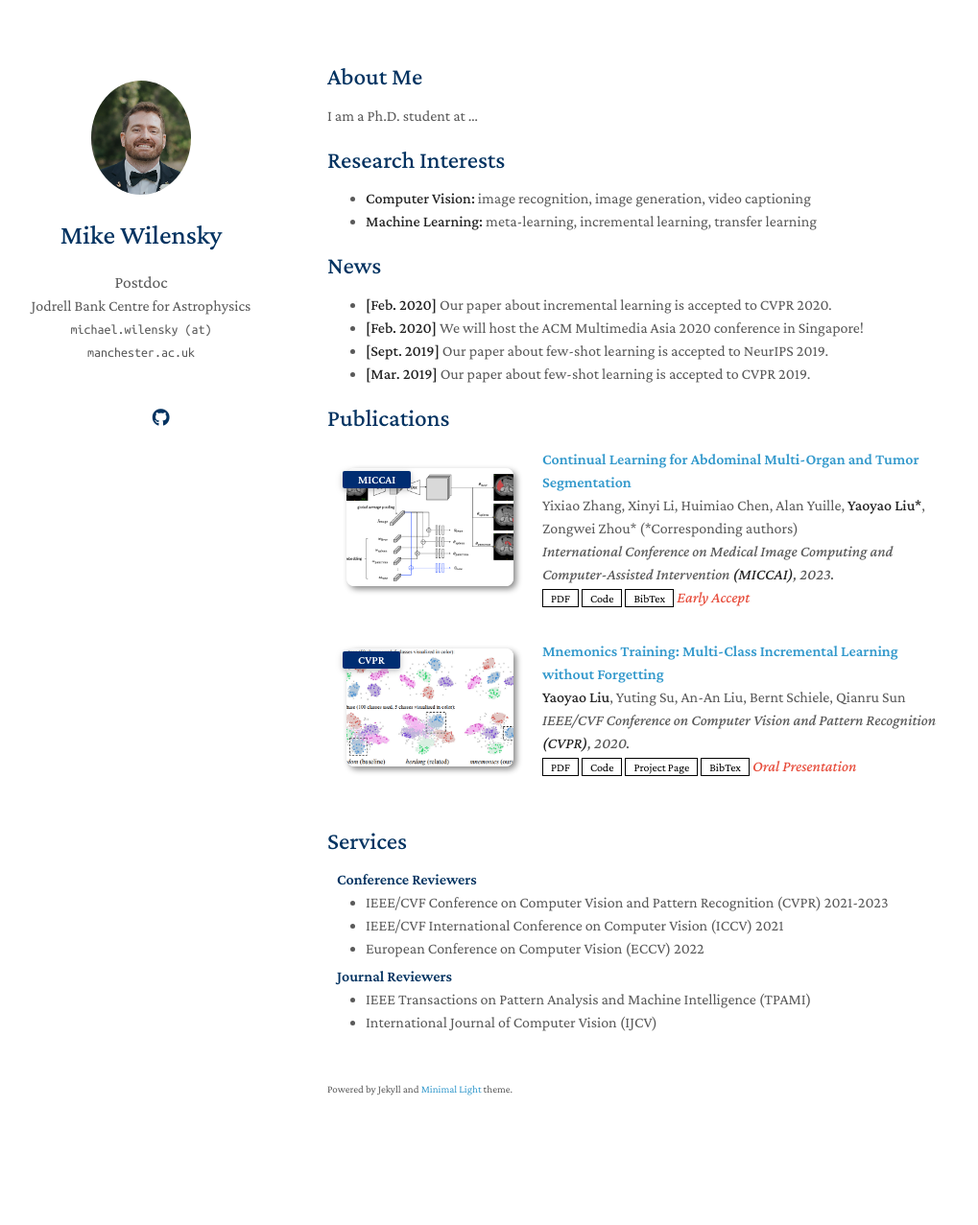
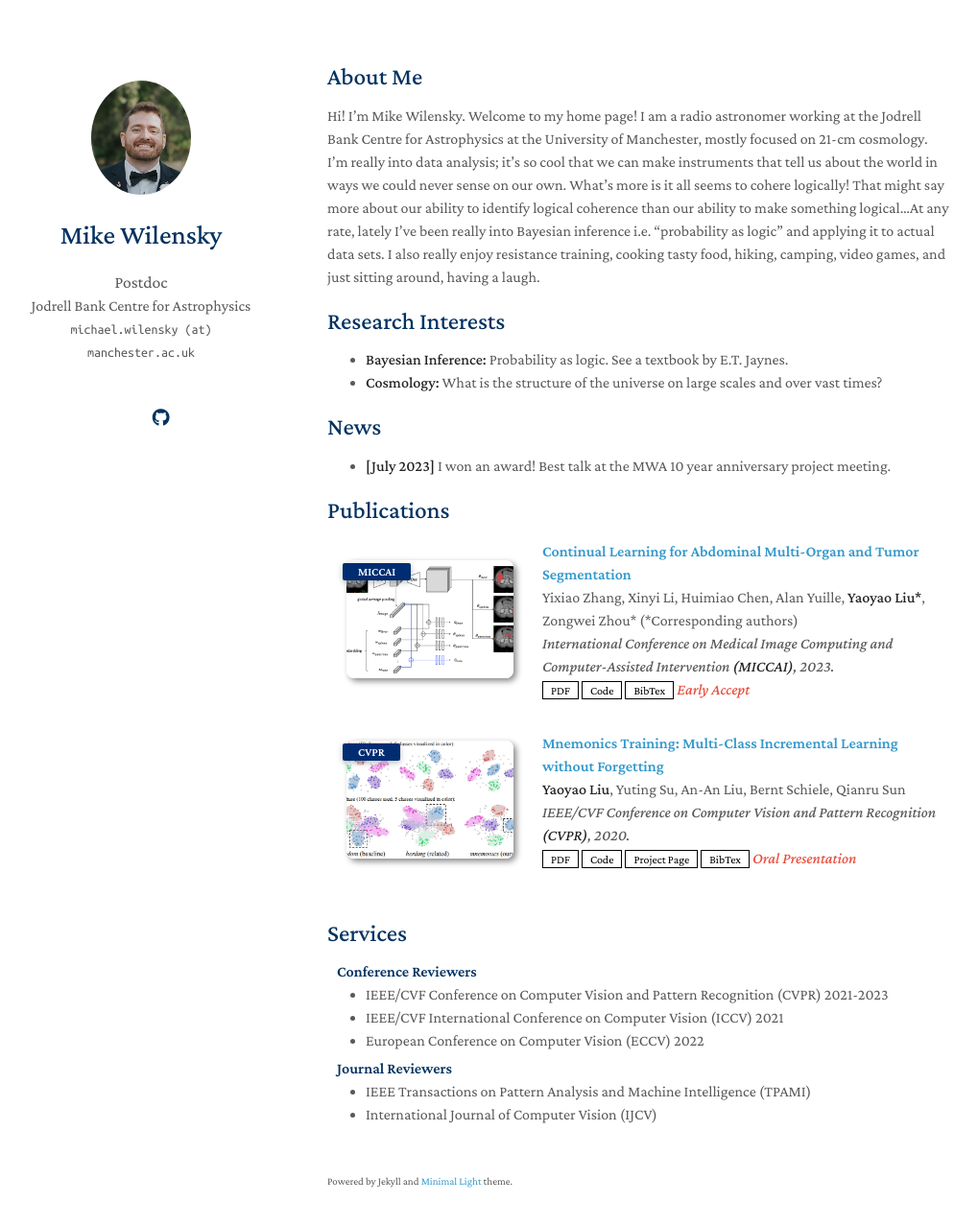
Before and after one commit to mwilensky768/mwilensky768.github.io, a Jekyll site: the page built from index.md, in a window 1280 px wide and 1312 px high. Shown: the top 1277 px of the window at 96% size, without its empty margins (129-1148 px from the left). Built offline with Jekyll 4.4.1, drawn with Linux system fonts in a browser that asks for light colours; nearby versions of some CDN libraries; a style sheet for code colours, icons or effects is not loaded; our own code applies the rules of GitHub Pages for plain Markdown files.

Commit message:
Make index about me

```diff
--- a/index.md
+++ b/index.md
@@ -4,19 +4,25 @@ layout: homepage
 
 ## About Me
 
-I am a Ph.D. student at ...
+Hi! I'm Mike Wilensky. Welcome to my home page! I am a radio astronomer working
+at the Jodrell Bank Centre for Astrophysics at the University of Manchester,
+mostly focused on 21-cm cosmology. I'm really into data analysis; it's so cool
+that we can make instruments that tell us about the world in ways we could never
+sense on our own. What's more is it all seems to cohere logically! That might
+say more about our ability to identify logical coherence than our ability to make
+something logical...At any rate, lately I've been really into Bayesian inference
+i.e. "probability as logic" and applying it to actual data sets. I also really
+enjoy resistance training, cooking tasty food, hiking, camping, video games, and
+just sitting around, having a laugh.
 
 ## Research Interests
 
-- **Computer Vision:** image recognition, image generation, video captioning
-- **Machine Learning:** meta-learning, incremental learning, transfer learning
+- **Bayesian Inference:** Probability as logic. See a textbook by E.T. Jaynes.
+- **Cosmology:** What is the structure of the universe on large scales and over vast times?
 
 ## News
 
-- **[Feb. 2020]** Our paper about incremental learning is accepted to CVPR 2020.
-- **[Feb. 2020]** We will host the ACM Multimedia Asia 2020 conference in Singapore!
-- **[Sept. 2019]** Our paper about few-shot learning is accepted to NeurIPS 2019.
-- **[Mar. 2019]** Our paper about few-shot learning is accepted to CVPR 2019.
+- **[July 2023]** I won an award! Best talk at the MWA 10 year anniversary project meeting.
 
 {% include_relative _includes/publications.md %}
 
```
